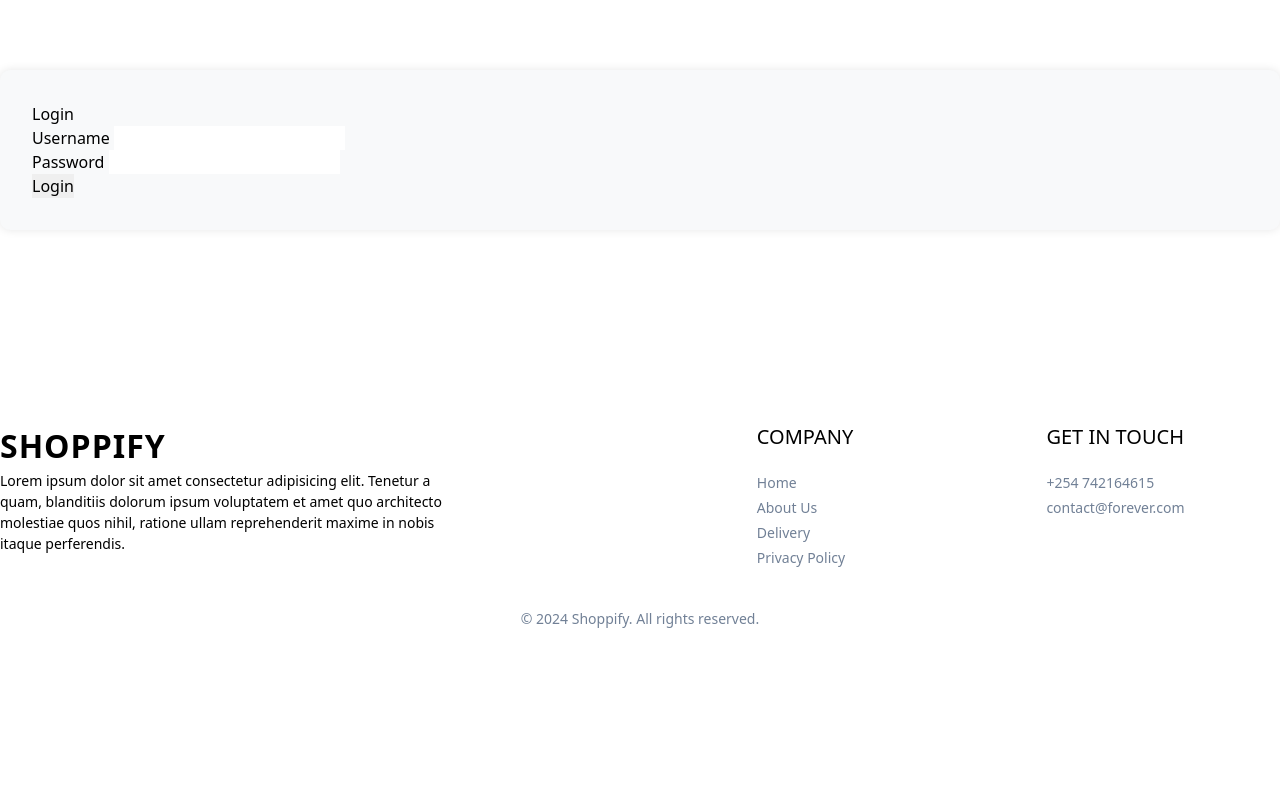
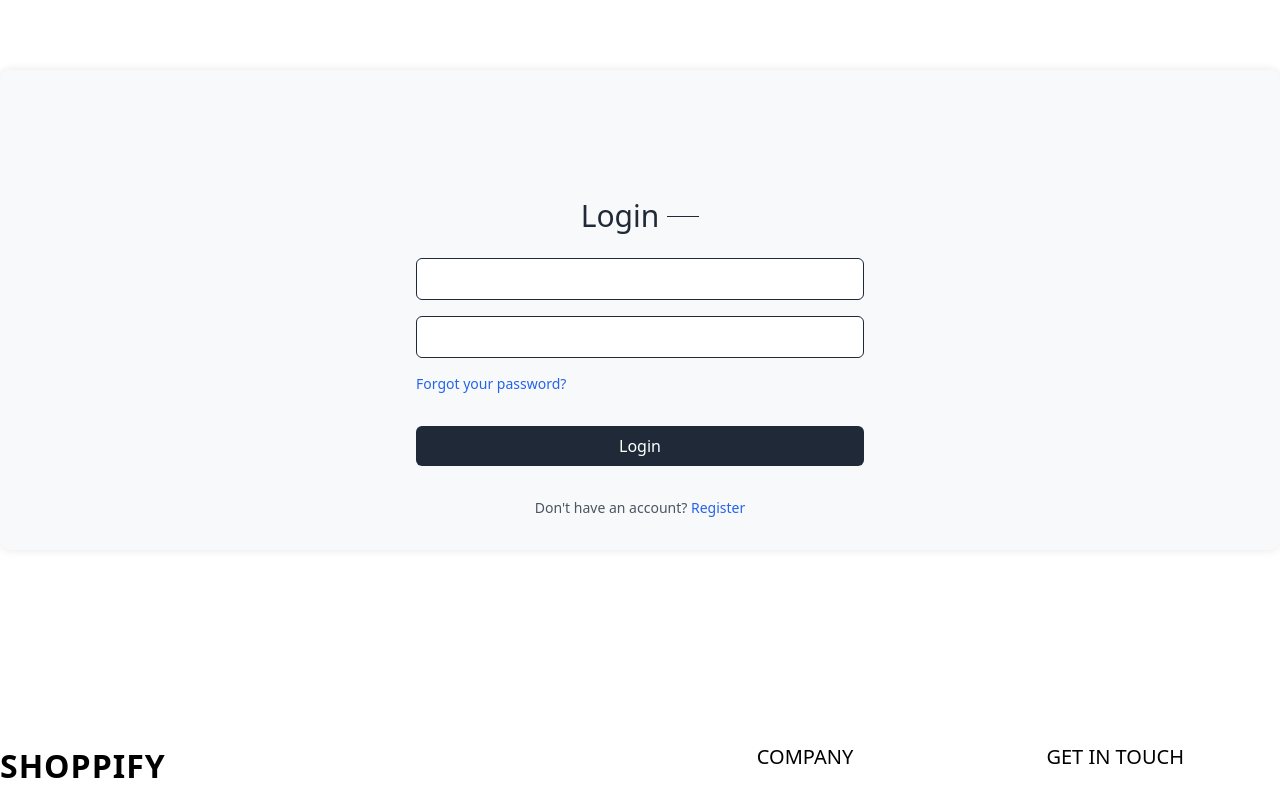
Before and after one commit to Kenneth12222/shoppify_blue_print, a Flask app: page /login in a window 1280 px wide. Shown: the part 73-859 px from the top of the page. Before the commit the page ends 701 px from the top, so only its background shows below. Run offline with Flask 3, Linux system fonts and the light colour scheme.

Commit message:
succsess

```diff
--- a/templates/base.html
+++ b/templates/base.html
@@ -16,6 +16,7 @@
     <link rel="stylesheet" href="https://cdnjs.cloudflare.com/ajax/libs/font-awesome/5.15.4/css/all.min.css">
     <link rel="preconnect" href="https://fonts.googleapis.com">
     <link rel="preconnect" href="https://fonts.gstatic.com" crossorigin>
+    <link rel="stylesheet" href="https://cdn.jsdelivr.net/npm/bootstrap-icons@1.11.3/font/bootstrap-icons.min.css">
     <link
         href="https://fonts.googleapis.com/css2?family=Poppins:ital,wght@0,100;0,200;0,300;0,400;0,500;0,600;0,700;0,800;0,900;1,100;1,200;1,300;1,400;1,500;1,600;1,700;1,800;1,900&display=swap"
         rel="stylesheet">
@@ -46,7 +47,8 @@
                     <a href="{{ url_for('contact') }}">Contact</a>
                     <hr>
                 </li>
-                <i class="bi bi-x-circle-fill" id="closeIcon">x</i>
+                <i class="bi bi-x-circle-fill" id="closeIcon"></i>
+                <!-- <i class="fas fa-window-close" id="closeIcon"></i> -->
             </ul>
 
             <!-- Auth and cart links on the right -->
@@ -70,7 +72,8 @@
                     <i class="fab fa-opencart"></i>
                     <span class="cart-count">{{ cart_items|length }}</span>
                 </a>
-                <i class="bi bi-list" id="fas-bars">+</i>
+                <!-- <i class="fas fa-bars" id="fas-bars"></i> -->
+                <i class="bi bi-list" id="fas-bars"></i>
 
             </div>
 
--- a/templates/login.html
+++ b/templates/login.html
@@ -3,25 +3,38 @@
 {% block title %}Login{% endblock %}
 
 {% block content %}
-<div class="row justify-content-center">
-    <div class="col-md-6">
-        <div class="card">
-            <div class="card-body">
-                <h5 class="card-title">Login</h5>
-                <form method="POST" action="{{ url_for('login') }}">
-                    {{ form.hidden_tag() }}
-                    <div class="form-group">
-                        <label for="username">Username</label>
-                        {{ form.username(class="form-control") }}
-                    </div>
-                    <div class="form-group">
-                        <label for="password">Password</label>
-                        {{ form.password(class="form-control") }}
-                    </div>
-                    {{ form.submit(class="btn btn-primary") }}
-                </form>
-            </div>
-        </div>
-    </div>
-</div>
+
+<form  method="POST" action="{{ url_for('login') }}" class="flex flex-col items-center w-full max-w-md m-auto mt-14 gap-4 text-gray-800">
+   <!-- Hidden CSRF Token -->
+   {{ form.hidden_tag() }}
+
+   <!-- Title and Horizontal Line -->
+   <div class='inline-flex items-center gap-2 mb-2 mt-10'>
+       <p class="prata-regular text-3xl">Login</p>
+       <hr class="border-t border-gray-800 w-8">
+   </div>
+
+   <!-- Username Field -->
+   {{ form.username(class="w-full px-3 py-2 border border-gray-800 rounded-md") }}
+
+   <!-- Password Field -->
+   {{ form.password(class="w-full px-3 py-2 border border-gray-800 rounded-md") }}
+
+   <!-- Forgot Password Link -->
+   <div class="w-full flex justify-between text-sm">
+       <p class="cursor-pointer text-blue-600 hover:underline">Forgot your password?</p>
+   </div>
+
+   <!-- Submit Button -->
+   {{ form.submit(class="w-full bg-gray-800 text-white py-2 mt-4 rounded-md") }}
+
+   <!-- Register Link -->
+   <p class="text-sm text-gray-600 mt-4">
+       Don't have an account?
+       <a href="/register" class="text-blue-600 hover:underline">Register</a>
+   </p>
+</form>
+
+
+
 {% endblock %}
```
Also changed, not shown: templates/register.html (+29 -14 lines), templates/success.html (+16 -4 lines), database.db, main.py (line endings or trailing spaces).
